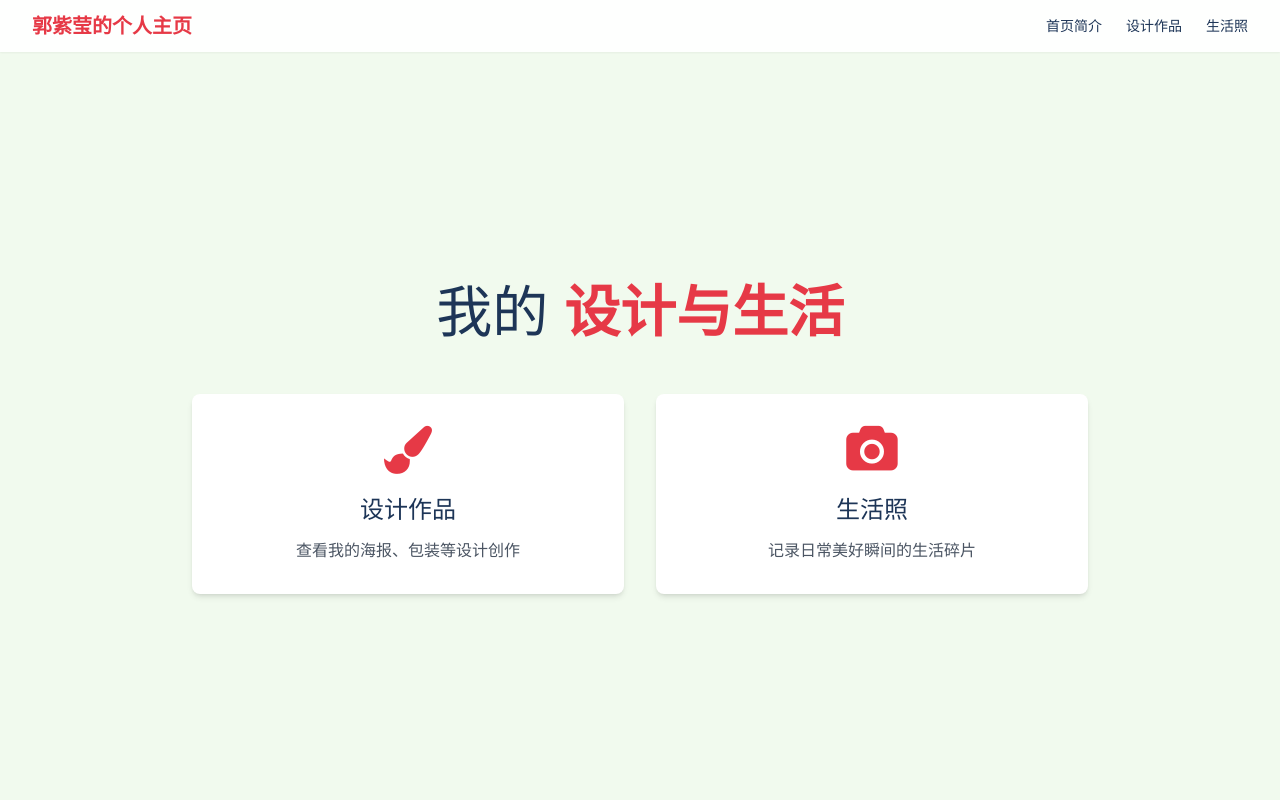
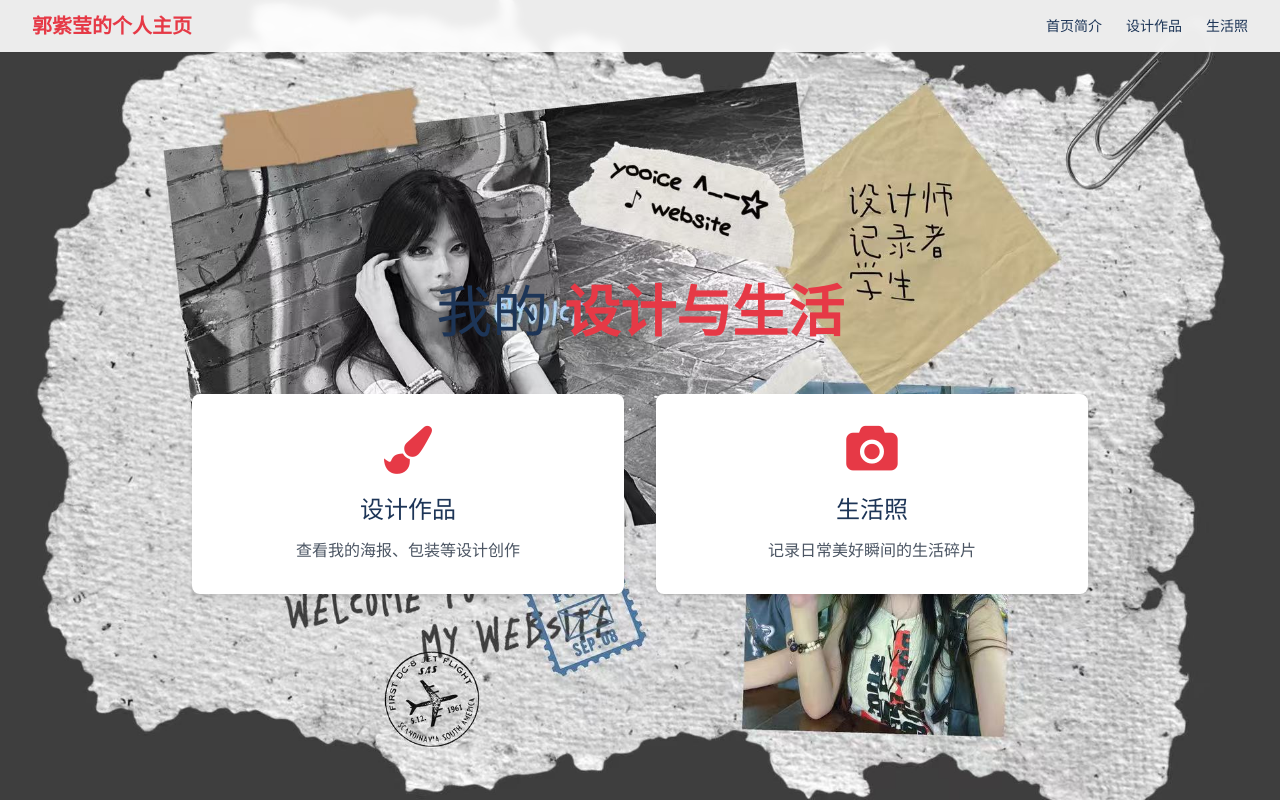
Before and after one commit to yooice1/guoziying, a plain HTML site: page index.html in a window 1280 px wide. Shown: the top 802 px of the page. Drawn offline with nearby package versions, Linux system fonts and the light colour scheme.

Commit message:
Update index.html

```diff
--- a/index.html
+++ b/index.html
@@ -70,9 +70,19 @@
     </div>
   </header>
 
-  <!-- 核心跳转区域（视觉焦点） -->
-  <section class="h-screen flex items-center justify-center pt-16">
-    <div class="container mx-auto px-4 text-center">
+<!-- 核心跳转区域（视觉焦点，新增背景图） -->
+<section class="h-screen flex items-center justify-center pt-16 relative overflow-hidden">
+  <!-- 新增：背景图容器（绝对定位铺满整个区域） -->
+  <div class="absolute inset-0 z-0">
+    <img
+      src="https://github.com/yooice1/guoziying/blob/main/%E5%BE%AE%E4%BF%A1%E5%9B%BE%E7%89%87_20251221142942_206_5.jpg?raw=true" <!-- 这里替换为你想要的背景图链接 -->
+      alt="背景图"
+      class="w-full h-full object-cover object-center opacity-15" <!-- opacity控制背景图透明度，避免遮挡卡片 -->
+    >
+  </div>
+
+  <!-- 卡片内容（相对定位，层级高于背景图） -->
+  <div class="container mx-auto px-4 text-center relative z-10">
     <h1 class="text-[clamp(1.8rem,6vw,3.5rem)] font-light mb-10">
       我的 <span class="text-main font-semibold">设计与生活</span>
     </h1>
```
Lines whose indentation alone changed are shown as unchanged.
